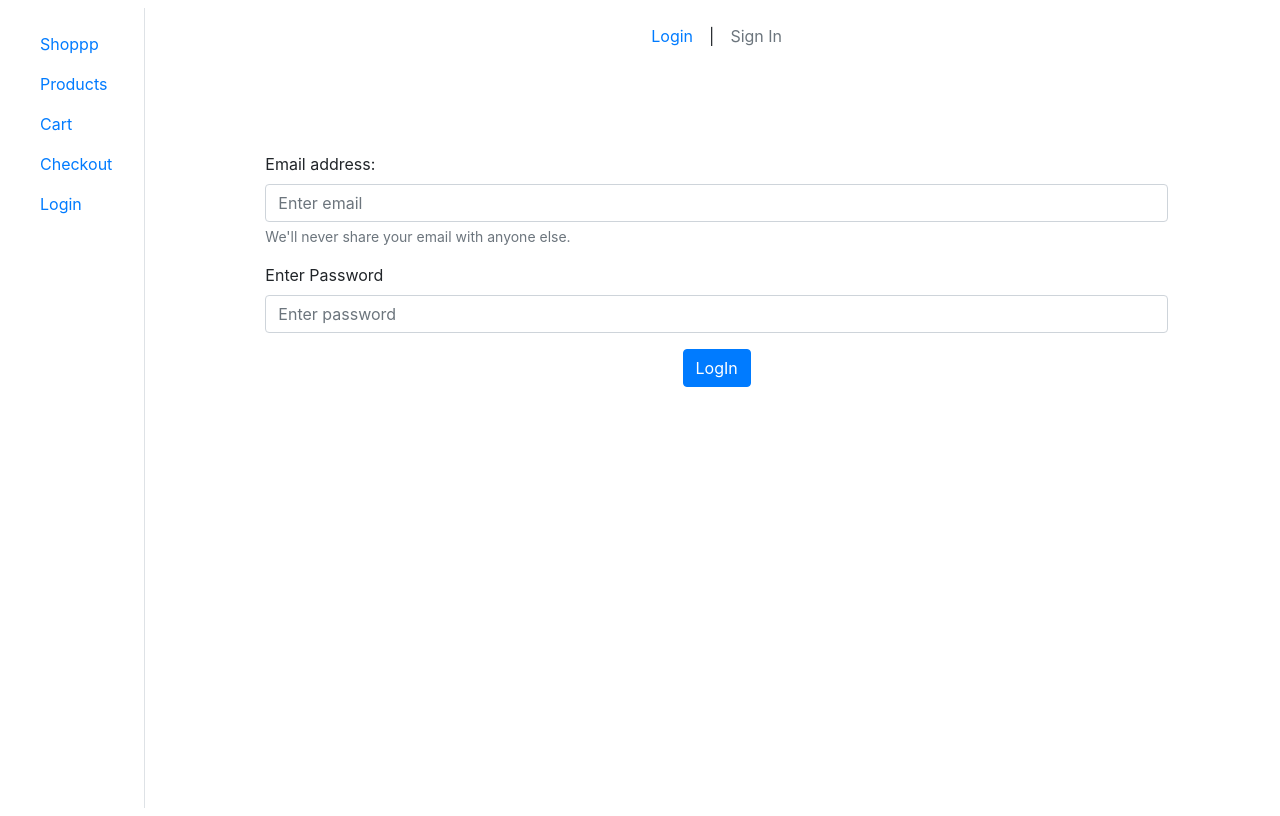
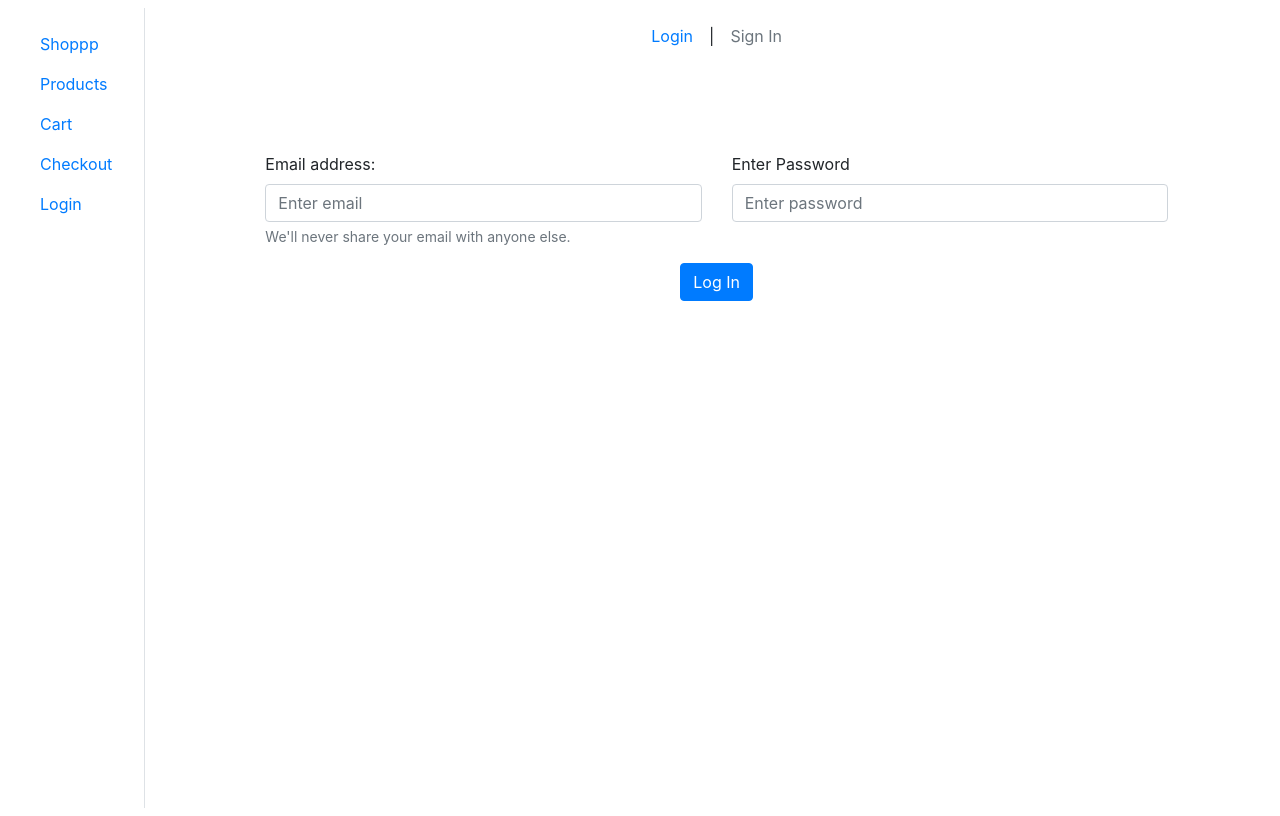
Before and after one commit to nimit0703/shopping, a Vue app: page /login in a window 1280 px wide. Built offline with nearby package versions, Linux system fonts and the light colour scheme.

Commit message:
changes for responsiveness

```diff
--- a/src/components/CartCardCom.vue
+++ b/src/components/CartCardCom.vue
@@ -2,26 +2,21 @@
   <div class="card">
     <div class="card-header">{{ item.name }}</div>
     <div class="card-body">
-      <div class="d-flex justify-content-between">
-        <div>
-          <p class="card-text">
-            {{ item.desc }}
-          </p>
-          <p class="card-text">
-            {{ item.price }}
-          </p>
+      <div class="row">
+        <div class="col-md-10">
+          <p class="card-text">{{ item.desc }}</p>
+          <p class="card-text">{{ item.price }} $</p>
         </div>
-
-        <div>
-          <b-form-spinbutton
-            v-model="item.amount"
-            @change="updateAmount"
-          ></b-form-spinbutton>
+        <div class="col-md-2">
+          <div class="text-center">
+            <b-form-spinbutton v-model="item.amount" @change="updateAmount"></b-form-spinbutton>
+          </div>
         </div>
       </div>
     </div>
   </div>
 </template>
+
 
 <script lang="ts">
 import Product from "@/interface/Product";
--- a/src/components/LoginFormCom.vue
+++ b/src/components/LoginFormCom.vue
@@ -1,6 +1,8 @@
 <template>
   <div class="p-5">
     <b-form @submit="onSubmit" v-if="show">
+      <div class="row">
+        <div class="col-md-6">
           <b-form-group
             id="input-group-1"
             label="Email address:"
@@ -16,6 +18,8 @@
             ></b-form-input>
             <p class="text-danger" v-show="invalidEmail">Invalid email</p>
           </b-form-group>
+        </div>
+        <div class="col-md-6">
           <b-form-group
             id="input-group-2"
             label="Enter Password"
@@ -29,13 +33,15 @@
               required
             ></b-form-input>
           </b-form-group>
-
-      <b-button type="submit" class="d-flex m-auto" variant="primary"
-        >LogIn</b-button
-      >
+        </div>
+      </div>
+      <div class="text-center">
+        <b-button type="submit" variant="primary">Log In</b-button>
+      </div>
     </b-form>
   </div>
 </template>
+
 
 <script lang="ts">
 import _ from "lodash";
```
Lines whose indentation alone changed are shown as unchanged.
